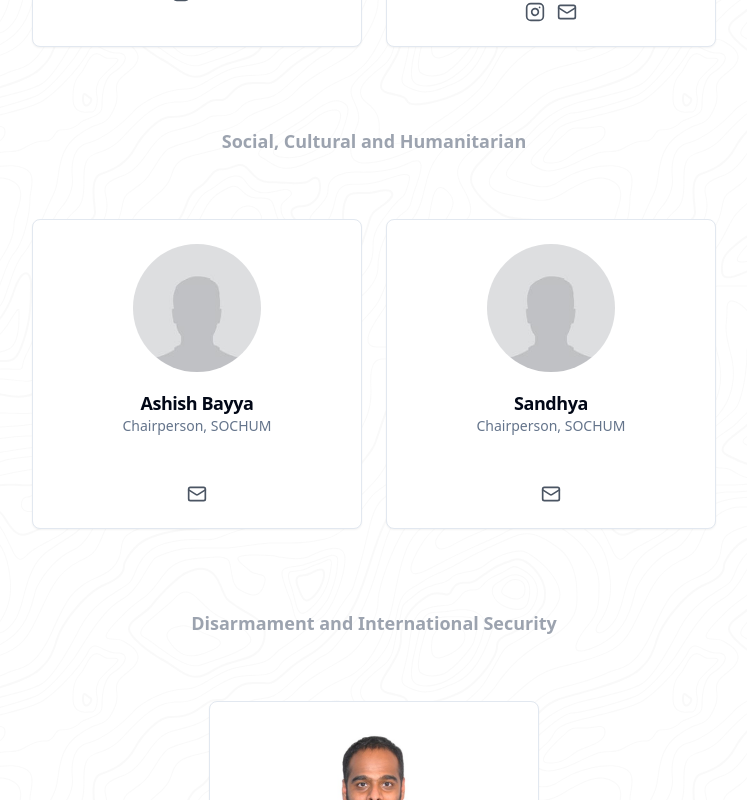
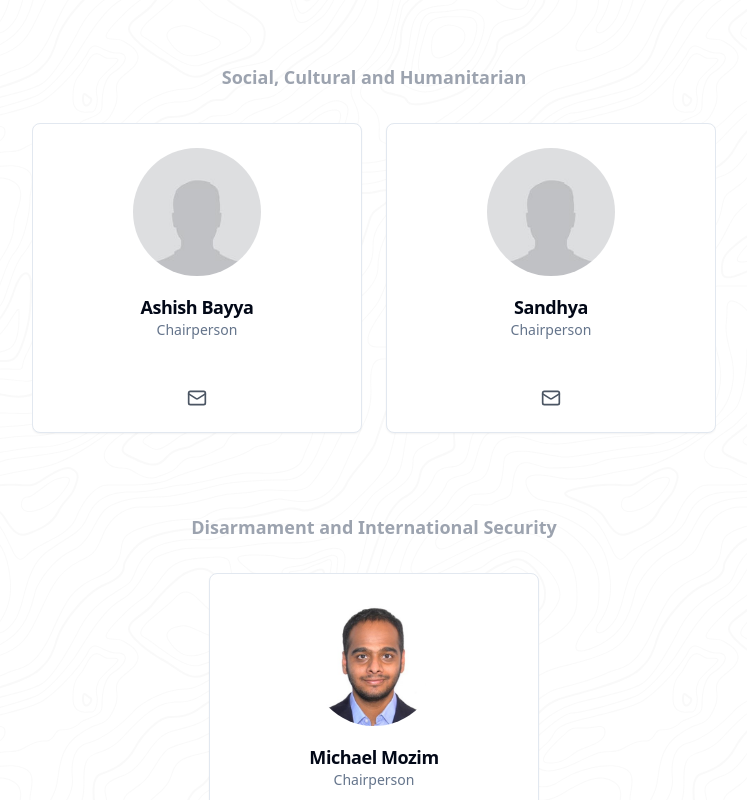
Before and after one commit to aryaniyaps/vanmun, a Next.js app: page /secretariat in a window 1280 px wide. Shown: the part 1460-2260 px from the top of the page, without its empty margins (266-1013 px from the left). Built offline with nearby package versions, Linux system fonts and the light colour scheme.

Commit message:
update member layout, footer

```diff
--- a/app/layout.tsx
+++ b/app/layout.tsx
@@ -27,7 +27,7 @@ export default function RootLayout({
         className={cn("bg-pattern font-sans antialiased", workSans.variable)}
       >
         <Navbar />
-        <div className="flex-1 max-w-7xl mx-auto">{children}</div>
+        <div className="flex-1 max-w-full lg:max-w-7xl mx-auto">{children}</div>
         <Footer />
         {/* toaster goes here */}
         <Toaster />
--- a/app/secretariat/page.tsx
+++ b/app/secretariat/page.tsx
@@ -3,7 +3,7 @@ import { secretariat } from "@/lib/data";
 
 export default function ExecutiveBoardPage() {
   return (
-    <div className="px-6 lg:px-0 flex flex-col justify-center items-center min-w-full">
+    <div className="px-6 lg:px-0 flex flex-col justify-center items-center w-full">
       <div className="py-12 sm:py-16 lg:py-20 flex flex-col justify-center items-center">
         <h1 className="text-center text-4xl font-bold tracking-tight text-gray-900 sm:text-6xl">
           secretariat
@@ -17,18 +17,20 @@ export default function ExecutiveBoardPage() {
           return (
             <div
               key={category}
-              className="flex flex-col gap-8 justify-center items-center"
+              className="w-full flex flex-col gap-8 items-center"
               id={category}
             >
               <a
                 href={`#${category}`}
-                className="text-lg font-bold text-gray-400 py-8"
+                className="text-lg font-bold text-gray-400 pt-8"
               >
                 {category}
               </a>
-              <div className="w-full flex flex-col justify-center sm:flex-row gap-6">
+              <div className="min-w-full flex flex-wrap justify-center gap-6 overflow-x-clip">
                 {members.map((member) => (
-                  <MemberCard member={member} key={member.name} />
+                  <div className="flex-member-card" key={member.name}>
+                    <MemberCard member={member} />
+                  </div>
                 ))}
               </div>
             </div>
--- a/components/footer.tsx
+++ b/components/footer.tsx
@@ -1,10 +1,10 @@
 export function Footer() {
   return (
     <footer className="min-w-full bg-gray-100">
-      <div className="text-sm w-full mx-auto max-w-screen-xl p-4 flex justify-center items-center flex-col sm:flex-row md:items-center sm:justify-between">
+      <div className="text-sm w-full mx-auto max-w-full lg:max-w-7xl p-4 flex justify-center items-center flex-col sm:flex-row md:items-center sm:justify-between">
         <span className="text-gray-500 sm:text-center dark:text-gray-400">
           © 2023{" "}
-          <a href="https://flowbite.com/" className="hover:underline">
+          <a href="https://vanavani.iitm.ac.in/" className="hover:underline">
             Vana Vani
           </a>
           . All Rights Reserved.
--- a/components/member-card.tsx
+++ b/components/member-card.tsx
@@ -11,7 +11,7 @@ import {
 
 export function MemberCard({ member }: { member: Member }) {
   return (
-    <Card className="min-w-[330px]">
+    <Card className="min-w-[330px] min-h-full">
       <CardHeader className="flex flex-col justify-center items-center gap-4">
         <Avatar className="h-32 w-32">
           <AvatarImage src={member.avatarURL} />
--- a/components/navbar.tsx
+++ b/components/navbar.tsx
@@ -18,13 +18,14 @@ export default function Navbar() {
   return (
     <header className="min-w-full z-50 bg-gray-100 border-gray-200 border-b">
       <nav
-        className="mx-auto flex items-center justify-between p-4 lg:px-8 max-w-7xl"
+        className="mx-auto flex items-center justify-between p-4 lg:px-8 max-w-full lg:max-w-7xl"
         aria-label="Global"
       >
         <div className="flex">
           <Link
             href="/"
             className="-m-1.5 p-1.5 flex justify-center items-center gap-2"
+            passHref
           >
             <Image
               src="/jubilee-logo.jpg"
--- a/lib/data.ts
+++ b/lib/data.ts
@@ -122,13 +122,13 @@ export const secretariat: Record<string, Member[]> = {
     {
       name: "Ashish Bayya",
       avatarURL: "/avatars/avatar.jpg",
-      role: "Chairperson, SOCHUM",
+      role: "Chairperson",
       socials: [{ type: SocialType.Email, id: "placeholder@example.com" }],
     },
     {
       name: "Sandhya",
       avatarURL: "/avatars/avatar.jpg",
-      role: "Chairperson, SOCHUM",
+      role: "Chairperson",
       socials: [{ type: SocialType.Email, id: "placeholder@example.com" }],
     },
   ],
@@ -138,7 +138,7 @@ export const secretariat: Record<string, Member[]> = {
       avatarURL: "/avatars/mozim.jpg",
       writeup:
         "Michael Mozim is an avid MUNner who just graduated from VIT Vellore having done B.Tech in Computer Science and Engineering. He has gone for a large number of MUNs during his school days in Sishya, and also chaired in SANMUN 2018 and SISHMUN 2018. He loves reading up on current affairs, and gets involved in any debate regarding diplomacy.",
-      role: "Chairperson, DISEC",
+      role: "Chairperson",
       socials: [
         { type: SocialType.Facebook, id: "mozim.michael" },
         { type: SocialType.Instagram, id: "mozim_michael" },
@@ -153,7 +153,7 @@ export const secretariat: Record<string, Member[]> = {
       avatarURL: "/avatars/aryan.jpg",
       writeup:
         "Aryan Iyappan just graduated from Vana Vani (2023). He is a former MUN Secretary General of the school. He has been a part of the school's MUN club for more than 6 years and has attended various MUNs. He is a vivid debater who embraces diplomacy.",
-      role: "Chairperson, ECOFIN",
+      role: "Chairperson",
       socials: [
         {
           type: SocialType.Instagram,
@@ -172,7 +172,7 @@ export const secretariat: Record<string, Member[]> = {
       name: "Lakshman Kishore R",
       avatarURL: "/avatars/lakshman.jpg",
       writeup: `Lakshman Kishore R is an alumnus of Chettinad Vidyashram and currently pursuing his BTech degree at IIT Madras. As a member of the official oratory contingent of IIT Madras, he possesses excellent public speaking skills. His remarkable experience of participating in 32 MUNs, including 16 executive board positions, highlights his exceptional diplomacy and critical thinking abilities. He firmly upholds the belief that "He who has no charity deserves no mercy."`,
-      role: "Chairperson, UNHRC",
+      role: "Chairperson",
       socials: [
         { type: SocialType.Instagram, id: "_lakshman_kishore_" },
         { type: SocialType.Email, id: "rlakshmankishore@gmail.com" },
@@ -183,7 +183,7 @@ export const secretariat: Record<string, Member[]> = {
       avatarURL: "/avatars/isha.jpg",
       writeup:
         "Isha Atteri is an alumnus of Vana Vani MHSS and is currently pursuing BTech at Vellore Institute of Technology, Chennai. She has previous MUNs experience and possesses a huge interest for current political affairs.",
-      role: "Chairperson, UNHRC",
+      role: "Chairperson",
       socials: [
         { type: SocialType.Email, id: "ishaatteri@gmail.com" },
         { type: SocialType.Phone, id: "+919677055760" },
@@ -194,13 +194,13 @@ export const secretariat: Record<string, Member[]> = {
     {
       name: "Shreyas S",
       avatarURL: "/avatars/avatar.jpg",
-      role: "Chairperson, UNEP",
+      role: "Chairperson",
       socials: [{ type: SocialType.Email, id: "placeholder@example.com" }],
     },
     {
       name: "Nanda Kishore K",
       avatarURL: "/avatars/nanda.jpg",
-      role: "Chairperson, UNEP",
+      role: "Chairperson",
       writeup:
         "Nanda Kishore K is pursuing his first year of electrical engineering in college. He has been a part of the school's MUN club for 6 years. He is a tech geek who is into automobiles and aviation. He loves debating in general.",
       socials: [
--- a/tailwind.config.js
+++ b/tailwind.config.js
@@ -2,11 +2,11 @@
 module.exports = {
   darkMode: ["class"],
   content: [
-    './pages/**/*.{ts,tsx}',
-    './components/**/*.{ts,tsx}',
-    './app/**/*.{ts,tsx}',
-    './src/**/*.{ts,tsx}',
-	],
+    "./pages/**/*.{ts,tsx}",
+    "./components/**/*.{ts,tsx}",
+    "./app/**/*.{ts,tsx}",
+    "./src/**/*.{ts,tsx}",
+  ],
   theme: {
     container: {
       center: true,
@@ -16,6 +16,9 @@ module.exports = {
       },
     },
     extend: {
+      flex: {
+        "member-card": "0 0 calc(16.66% - 20px)",
+      },
       colors: {
         border: "hsl(var(--border))",
         input: "hsl(var(--input))",
@@ -73,4 +76,4 @@ module.exports = {
     },
   },
   plugins: [require("tailwindcss-animate")],
-}
+};
```
Also changed, not shown: app/globals.css.
